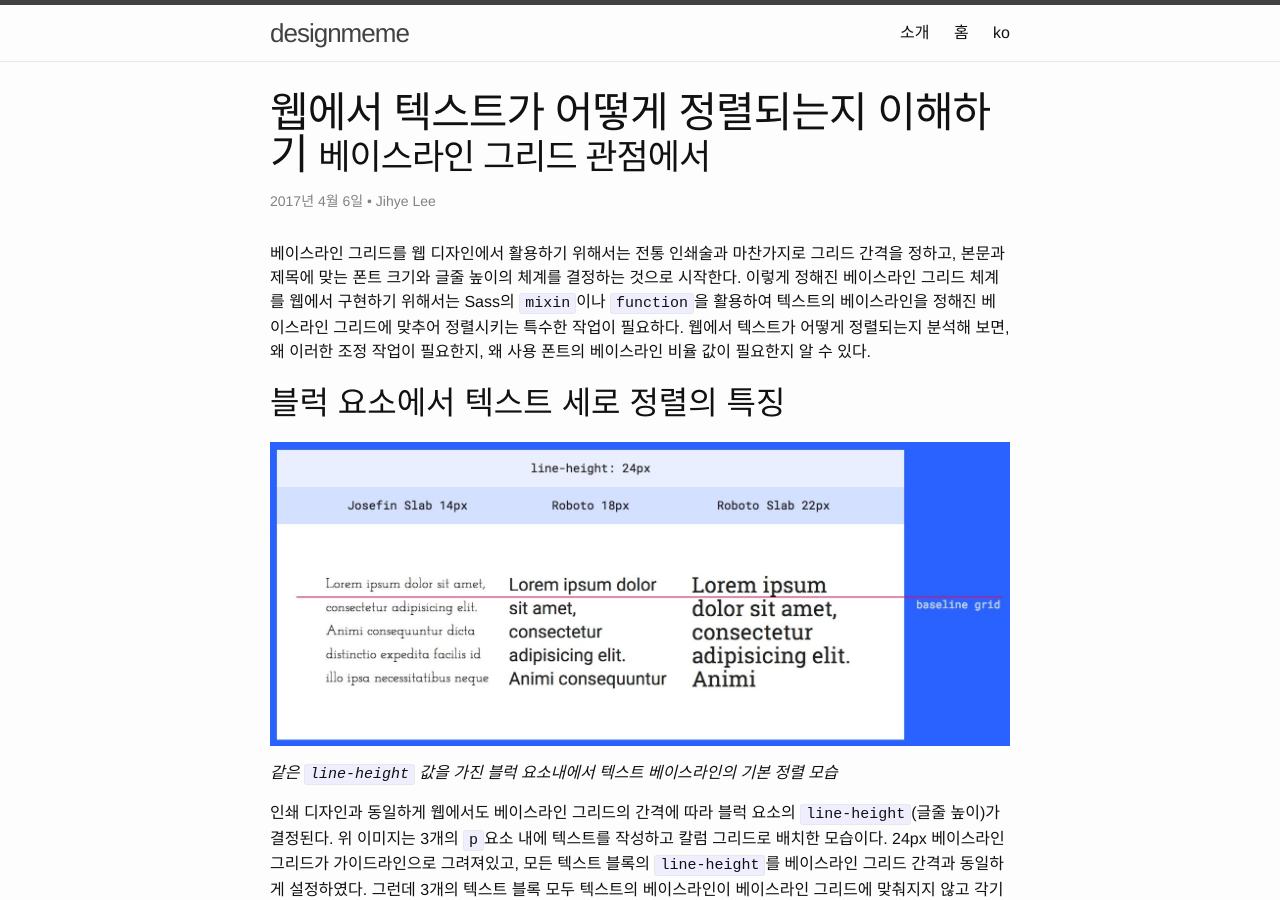
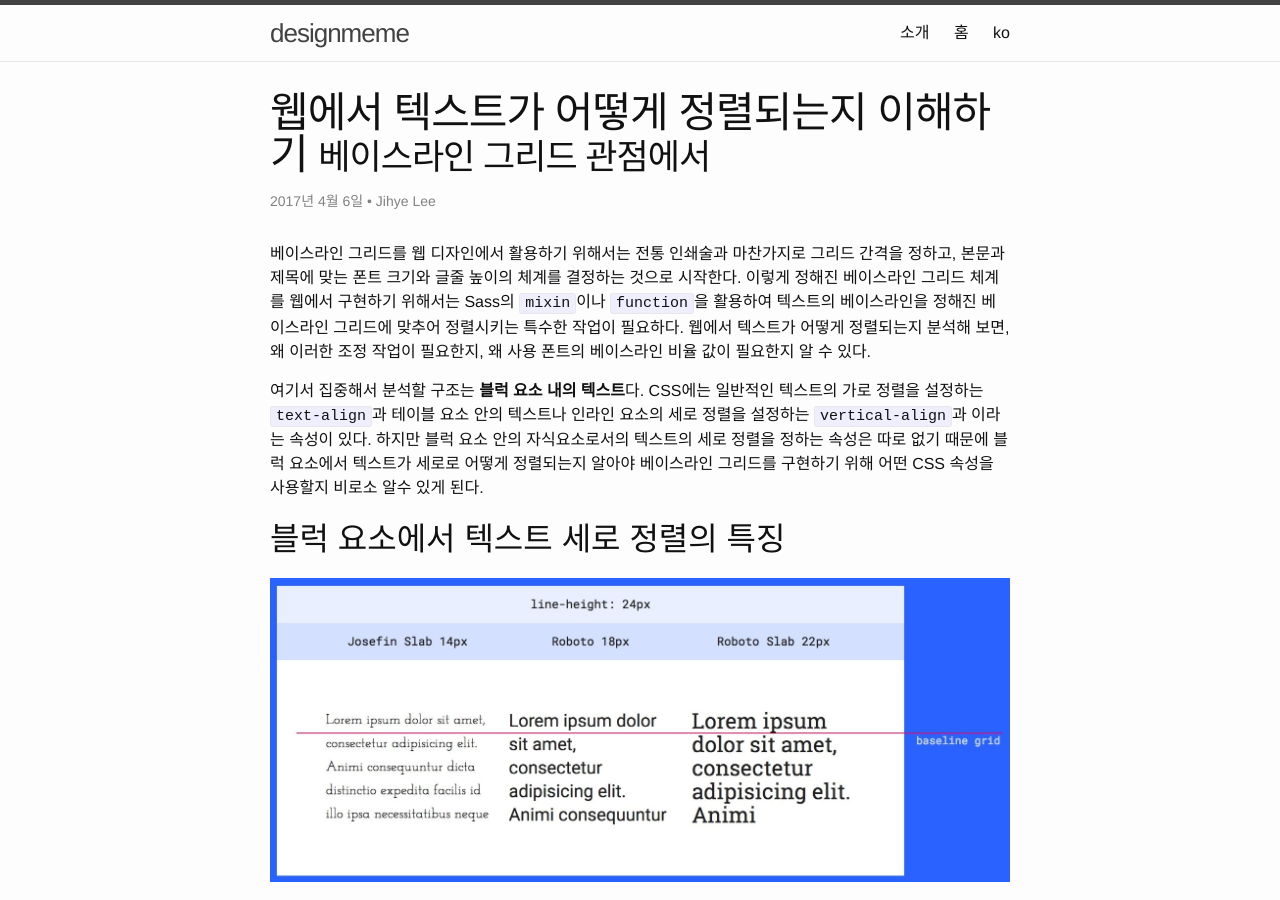
Before and after one commit to designmeme/designmeme.github.io, a Jekyll site: the page built from _posts/2017-04-07-웹에서-텍스트가-어떻게-정렬되는지-이해하기.md, in a window 1280 px wide and 900 px high. Built offline with Jekyll 4.4.1, drawn with Linux system fonts in a browser that asks for light colours; some of the changed lines change nothing that is shown.

Commit message:
Add content

```diff
--- a/_posts/2017-04-07-웹에서-텍스트가-어떻게-정렬되는지-이해하기.md
+++ b/_posts/2017-04-07-웹에서-텍스트가-어떻게-정렬되는지-이해하기.md
@@ -3,7 +3,7 @@ layout: post
 title: 웹에서 텍스트가 어떻게 정렬되는지 이해하기
 subtitle: 베이스라인 그리드 관점에서
 date: 2017-04-07 07:07:07 +0900
-lastmod: 2017-04-07 17:07:07 +0900
+lastmod: 2017-04-11 15:10:00 +0900
 lang: ko
 ref: lab
 categories: web typography
@@ -11,6 +11,8 @@ tags:
 ---
 
 베이스라인 그리드를 웹 디자인에서 활용하기 위해서는 전통 인쇄술과 마찬가지로 그리드 간격을 정하고, 본문과 제목에 맞는 폰트 크기와 글줄 높이의 체계를 결정하는 것으로 시작한다. 이렇게 정해진 베이스라인 그리드 체계를 웹에서 구현하기 위해서는 Sass의 `mixin`이나 `function`을 활용하여 텍스트의 베이스라인을 정해진 베이스라인 그리드에 맞추어 정렬시키는 특수한 작업이 필요하다. 웹에서 텍스트가 어떻게 정렬되는지 분석해 보면, 왜 이러한 조정 작업이 필요한지, 왜 사용 폰트의 베이스라인 비율 값이 필요한지 알 수 있다.
+
+여기서 집중해서 분석할 구조는 **블럭 요소 내의 텍스트**다. CSS에는 일반적인 텍스트의 가로 정렬을 설정하는 `text-align`과 테이블 요소 안의 텍스트나 인라인 요소의 세로 정렬을 설정하는 `vertical-align`과 이라는 속성이 있다. 하지만 블럭 요소 안의 자식요소로서의 텍스트의 세로 정렬을 정하는 속성은 따로 없기 때문에 블럭 요소에서 텍스트가 세로로 어떻게 정렬되는지 알아야 베이스라인 그리드를 구현하기 위해 어떤 CSS 속성을 사용할지 비로소 알수 있게 된다.
 
 ## 블럭 요소에서 텍스트 세로 정렬의 특징
 
```
